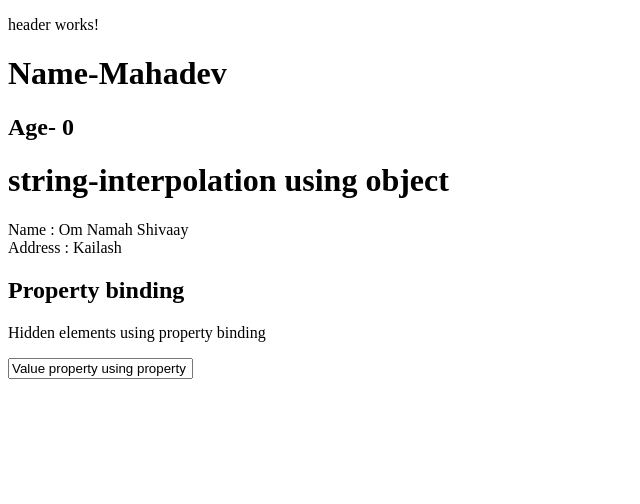
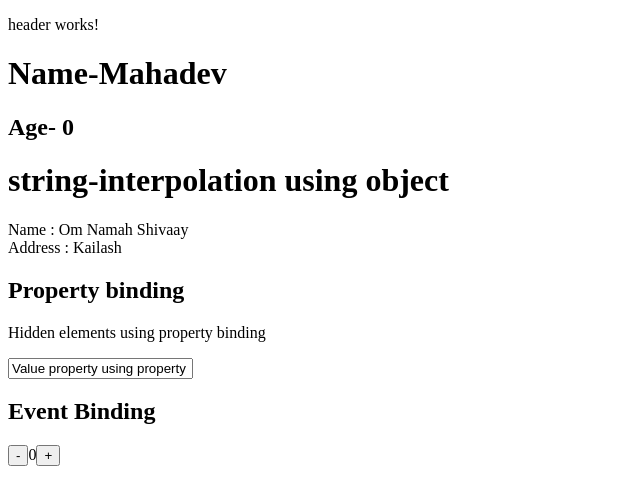
Before and after one commit to prajapatinaveen9719/ng-ekart, an Angular app: page / in a window 1280 px wide. Shown: the top 504 px of the page, without its empty margins (0-640 px from the left). Built offline with nearby package versions, Linux system fonts and the light colour scheme.

Commit message:
event binding

```diff
--- a/src/app/app.component.html
+++ b/src/app/app.component.html
@@ -7,3 +7,5 @@
 <string-interpolation></string-interpolation>
 
 <property-binding></property-binding>
+
+<event-binding></event-binding>
--- a/src/app/app.module.ts
+++ b/src/app/app.module.ts
@@ -7,6 +7,7 @@ import { HeaderComponent } from './header/header.component';
 import { FooterComponent } from './footer/footer.component';
 import { OneWayStringInterpolationComponent } from './one-way-string-interpolation/one-way-string-interpolation.component';
 import { PropertyBindingComponent } from './property-binding/property-binding.component';
+import { EventBindingComponent } from './event-binding/event-binding.component';
 
 @NgModule({
   declarations: [
@@ -14,7 +15,8 @@ import { PropertyBindingComponent } from './property-binding/property-binding.co
     HeaderComponent,
     FooterComponent,
     OneWayStringInterpolationComponent,
-    PropertyBindingComponent
+    PropertyBindingComponent,
+    EventBindingComponent
   ],
   imports: [
     BrowserModule,
--- /dev/null
+++ b/src/app/event-binding/event-binding.component.html
@@ -0,0 +1,6 @@
+<h2>Event Binding </h2>
+
+<input type="button" value="-" (click)="addDecrement()">
+<span>{{item}}</span>
+
+<input type="button" value="+" (click)="addIncrement()">
--- /dev/null
+++ b/src/app/event-binding/event-binding.component.ts
@@ -0,0 +1,24 @@
+import { Component } from '@angular/core';
+
+@Component({
+  selector: 'event-binding',
+  templateUrl: './event-binding.component.html',
+  styleUrls: ['./event-binding.component.css']
+})
+export class EventBindingComponent {
+  item: number = 0
+
+
+  addDecrement() {
+    if (this.item > 0) {
+      this.item--;
+    }
+
+  }
+
+  addIncrement() {
+    this.item++
+  }
+
+
+}
```
Also changed, not shown: src/app/event-binding/event-binding.component.css (added), 1 other file (tests, documents, lock files or other folders).
